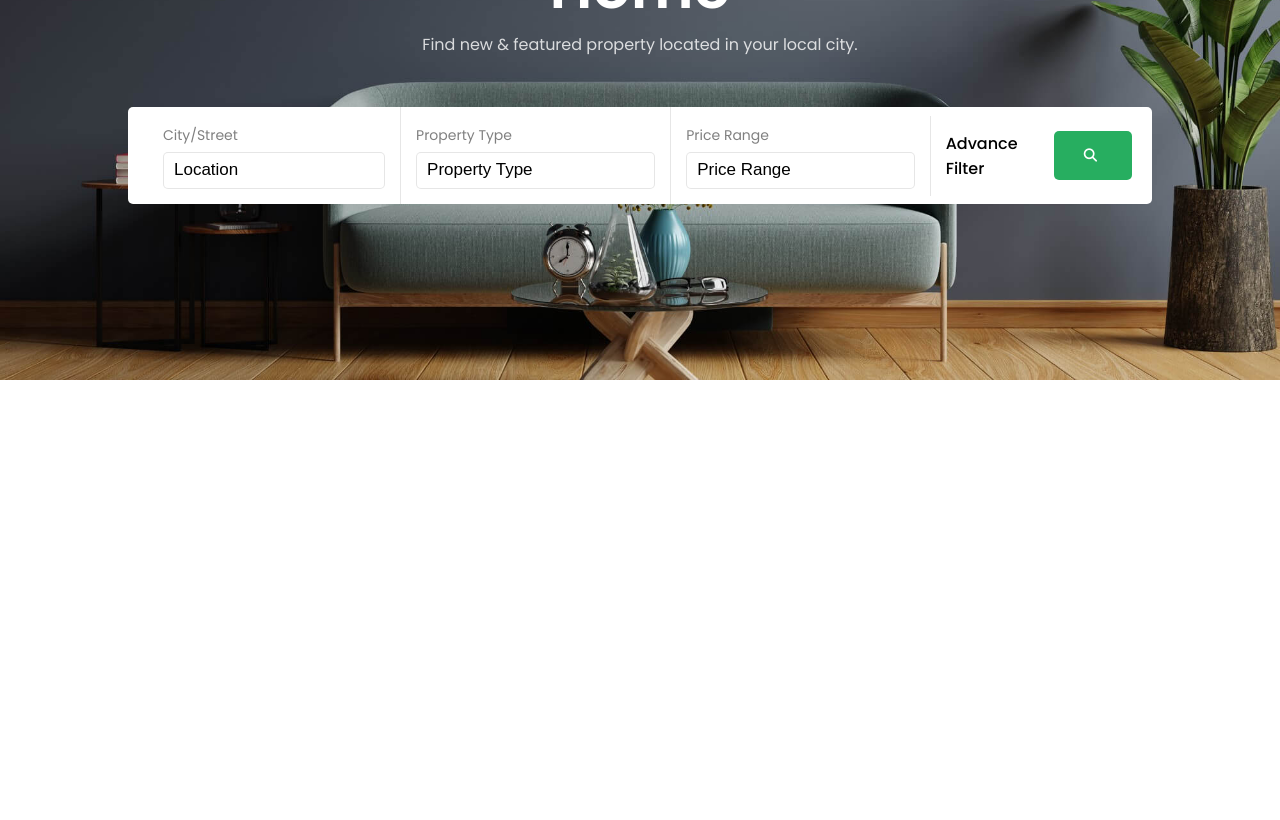
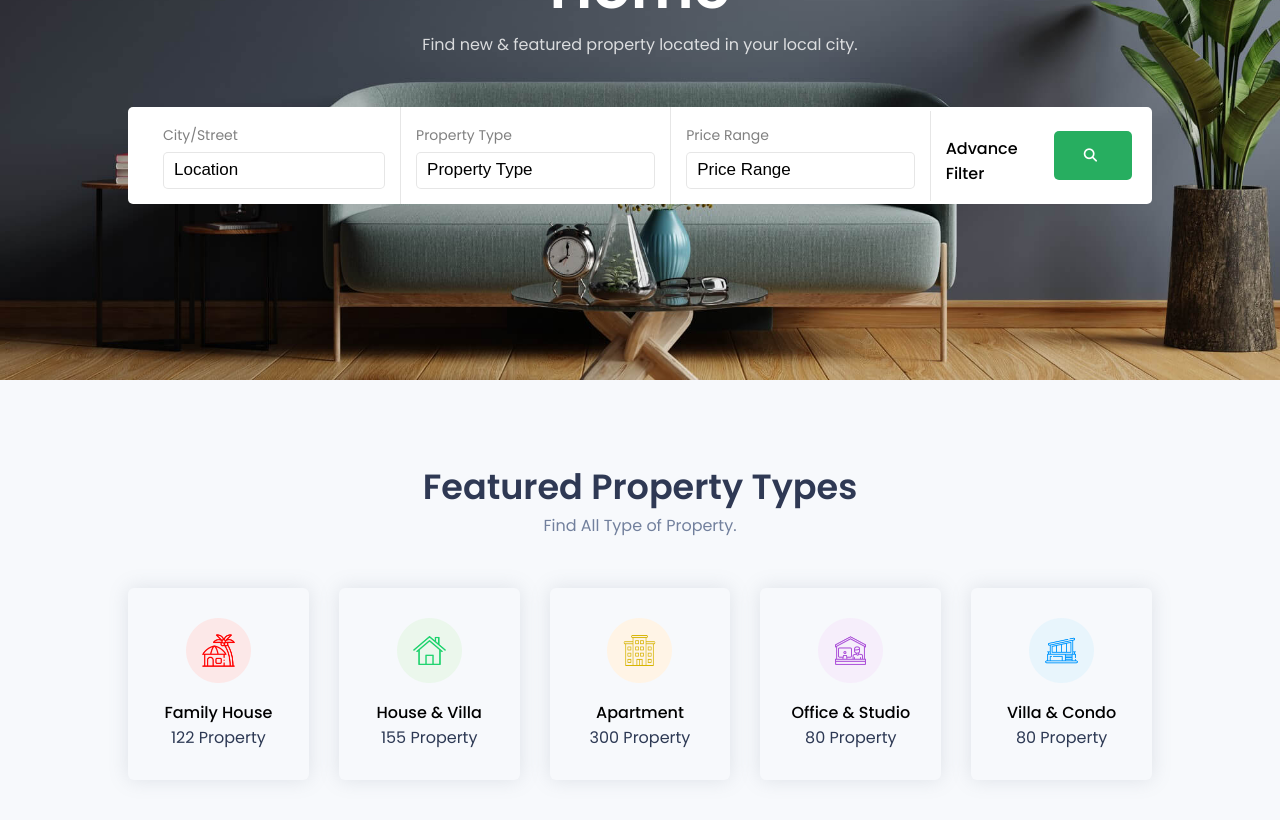
Before and after one commit to Natalia1607/Modern-Real-Estate-App, a React (Create React App) app: page / in a window 1280 px wide. Shown: the part 420-1240 px from the top of the page. Before the commit the page ends 800 px from the top, so only its background shows below. Built offline with nearby package versions, Linux system fonts and the light colour scheme.

Commit message:
Featured component

```diff
--- a/src/App.css
+++ b/src/App.css
@@ -58,3 +58,40 @@ button i {
   text-transform: capitalize;
   font-size: 35px;
 }
+
+.heading p {
+  color: #72809d;
+}
+
+textarea,
+input {
+  border: none;
+  outline: none;
+  background-color: none;
+}
+
+.background {
+  padding: 80px 0;
+  position: relative;
+  background-color: #f7f9fc;
+}
+
+.grid5 {
+  display: grid;
+  grid-template-columns: repeat(5, 1fr);
+  grid-gap: 30px;
+}
+
+label {
+  color: #2d3954;
+  font-style: 14px;
+}
+
+.mtop {
+  margin-top: 50px;
+}
+
+h4 {
+  font-weight: 500;
+  margin-top: 10px;
+}
--- a/src/components/home/Home.jsx
+++ b/src/components/home/Home.jsx
@@ -1,10 +1,12 @@
 import React from 'react';
+import Featured from './featured/Featured';
 import Hero from './hero/Hero';
 
 const Home = () => {
   return (
     <>
       <Hero />
+      <Featured />
     </>
   )
 }
--- a/src/components/home/featured/Featured.jsx
+++ b/src/components/home/featured/Featured.jsx
@@ -1,8 +1,18 @@
-import React from 'react'
+import React from 'react';
+import Heading from '../../common/Heading';
+import FeaturedCard from './FeaturedCard';
+import './featured.css';
 
 const Featured = () => {
   return (
-    <div>Featured</div>
+    <>
+      <section className="featured background">
+        <div className="container">
+          <Heading title='Featured Property Types' subtitle='Find All Type of Property.' />
+          <FeaturedCard />
+        </div>
+      </section>
+    </>
   )
 }
 
--- a/src/components/home/featured/FeaturedCard.jsx
+++ b/src/components/home/featured/FeaturedCard.jsx
@@ -1,8 +1,19 @@
-import React from 'react'
+import React from 'react';
+import { featured } from '../../data/Data';
 
 const FeaturedCard = () => {
   return (
-    <div>FeaturedCard</div>
+    <>
+      <div className="content grid5 mtop">
+        {featured.map((items, index) => (
+          <div className="box" key={index}>
+            <img src={items.cover} alt="" />
+            <h4>{items.name}</h4>
+            <label>{items.total}</label>
+          </div>
+        ))}
+      </div>
+    </>
   )
 }
 
--- a/src/components/home/featured/featured.css
+++ b/src/components/home/featured/featured.css
@@ -0,0 +1,12 @@
+.featured .box {
+    box-shadow: 0 0 20px 0 rgb(112 121 138 / 18%);
+    border-radius: 6px;
+    text-align: center;
+    padding: 30px;
+    cursor: pointer;
+  }
+  .featured img {
+    width: 65px;
+    height: 65px;
+    margin: auto;
+  }
```
